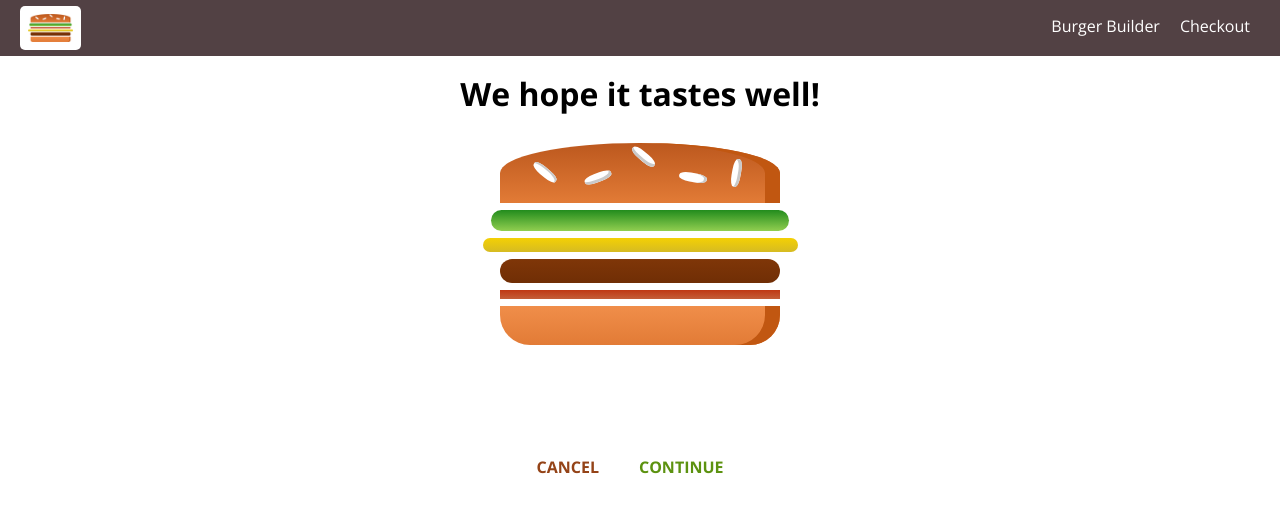
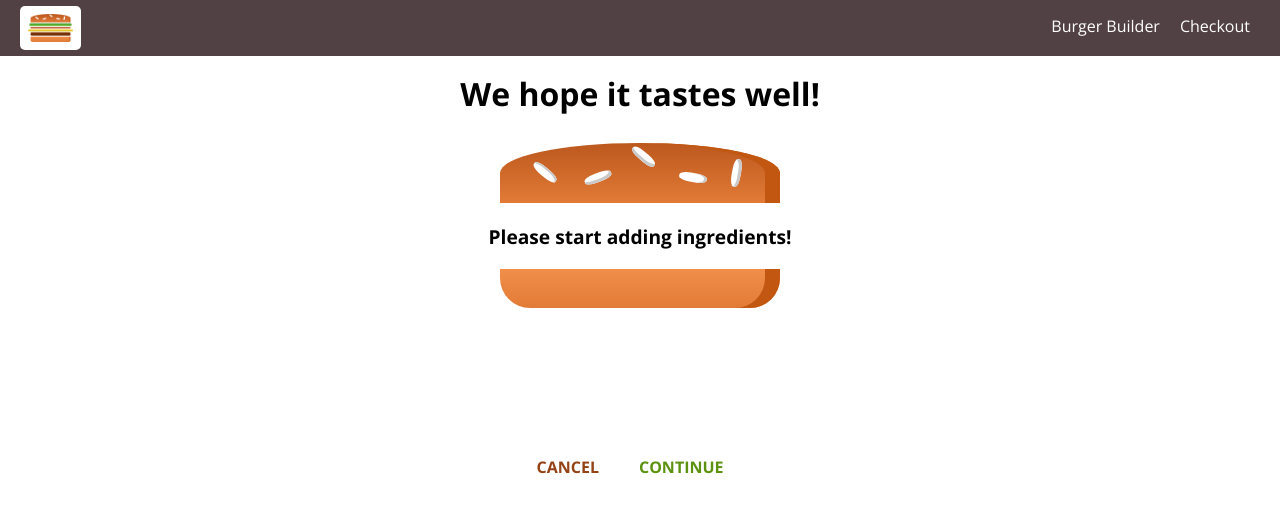
Before and after one commit to viktoria17/burger-builder, a React app: page /checkout in a window 1280 px wide. Shown: the top 512 px of the page. Built offline with nearby package versions, Linux system fonts and the light colour scheme; the HTML template or start-up script is replaced by a standard one.

Commit message:
Pass ingredients via Query Params

```diff
--- a/src/containers/BurgerBuilder/BurgerBuilder.js
+++ b/src/containers/BurgerBuilder/BurgerBuilder.js
@@ -53,7 +53,18 @@
 	};
 
 	continueOrderHandler = () => {
-		this.props.history.push('/checkout')
+		const queryParams = [];
+
+		for (let i in this.state.ingredients) {
+			queryParams.push(encodeURIComponent(i) + '=' + encodeURIComponent(this.state.ingredients[i]));
+		}
+
+		const queryString = queryParams.join('&');
+
+		this.props.history.push({
+			pathname: '/checkout',
+			search: '?' + queryString
+		});
 		// this.setState({
 		// 	loading: true
 		// });
--- a/src/containers/Checkout/Checkout.js
+++ b/src/containers/Checkout/Checkout.js
@@ -1,4 +1,4 @@
-import React, { Component } from 'react';
+import React, {Component} from 'react';
 import CheckoutSummary from '../../components/Order/CheckoutSummary/CheckoutSummary';
 
 class Checkout extends Component {
@@ -10,6 +10,18 @@
 			bacon: 1
 		}
 	};
+
+	componentDidMount() {
+		const query = new URLSearchParams(this.props.location.search);
+		const ingredients = {};
+
+		for (let param of query.entries()) {
+			// ['salad', '1']
+			ingredients[param[0]] = +param[1];
+		}
+
+		this.setState({ingredients: ingredients});
+	}
 
 	checkoutCanceledHandler = () => {
 		this.props.history.goBack();
```
